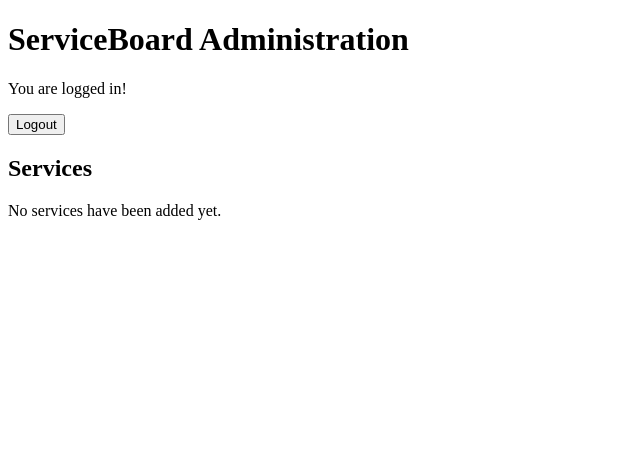
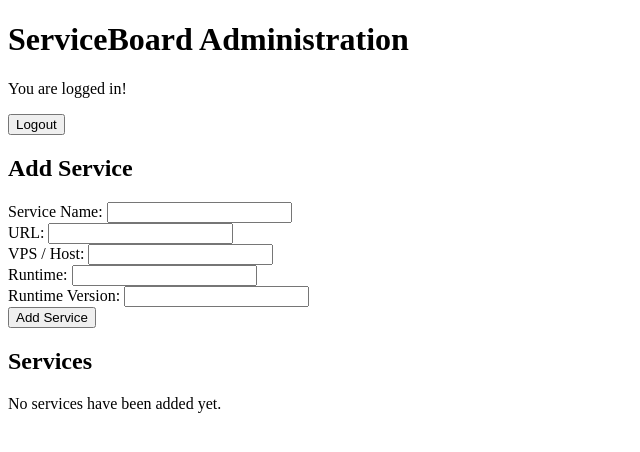
Before and after one commit to JoyfulReaper/ServiceBoard, a Flask app: page /admin in a window 1280 px wide. Shown: the top 452 px of the page, without its empty margins (0-640 px from the left). Run offline with Flask 3, Linux system fonts and the light colour scheme; the visitor is signed in with stand-in values (Sample User, id 1); data that the repository does not hold is empty; some libraries are stand-ins or nearby versions.

Commit message:
Add service creation to admin page
Add an authenticated form for creating services with required name and URL validation, plus optional host and runtime details. Display host and runtime metadata in the service list.

```diff
--- a/src/serviceboard/app.py
+++ b/src/serviceboard/app.py
@@ -1,6 +1,4 @@
 from flask import Flask, jsonify, request, redirect, render_template, session, url_for
-from wtforms.validators import optional
-
 from .auth import require_api_key, require_login
 from . import database
 import os
@@ -136,6 +134,36 @@ def delete_service(service_id):
 
     return {"error": "Service not found"}, 404
 
+@app.route("/admin/services", methods=["POST"])
+@require_login
+def admin_create_service():
+    name = request.form.get("name", "").strip()
+    url = request.form.get("url", "").strip()
+
+    host = request.form.get("host", "").strip() or None
+    runtime_name = request.form.get("runtime_name", "").strip() or None
+    runtime_version = request.form.get("runtime_version", "").strip() or None
+
+    if not name or not url:
+        return render_template("admin.html",
+                               services=database.get_services(),
+                               error="Service name and URL are required"), 400
+
+    if runtime_version and not runtime_name:
+        return render_template("admin.html",
+                               services=database.get_services(),
+                               error="Runtime name is required when specifying a version"), 400
+
+    database.create_service(
+        name,
+        url,
+        host,
+        runtime_name,
+        runtime_version
+    )
+
+    return redirect(url_for("admin"))
+
 @app.route("/login", methods=["GET", "POST"])
 def login():
     if session.get("authenticated"):
--- a/src/serviceboard/templates/admin.html
+++ b/src/serviceboard/templates/admin.html
@@ -16,6 +16,43 @@
         <button type="submit">Logout</button>
     </form>
 
+    <h2>Add Service</h2>
+
+    {% if error %}
+        <p role="alert">{{ error }}</p>
+    {% endif %}
+
+    <form method="POST" action="{{ url_for('admin_create_service') }}">
+        <input type="hidden" name="csrf_token" value="{{ csrf_token() }}">
+
+        <div>
+            <label for="name">Service Name:</label>
+            <input type="text" id="name" name="name" required>
+        </div>
+
+        <div>
+            <label for="url">URL:</label>
+            <input type="url" id="url" name="url" required>
+        </div>
+
+        <div>
+            <label for="host">VPS / Host:</label>
+            <input type="text" id="host" name="host">
+        </div>
+
+        <div>
+            <label for="runtime_name">Runtime:</label>
+            <input type="text" id="runtime_name" name="runtime_name">
+        </div>
+
+        <div>
+            <label for="runtime_version">Runtime Version:</label>
+            <input type="text" id="runtime_version" name="runtime_version">
+        </div>
+
+        <button type="submit">Add Service</button>
+    </form>
+
     <h2>Services</h2>
 
     {% if services %}
@@ -25,6 +62,20 @@
                     <strong>{{ service["name"] }}</strong>
                     <br>
                     {{ service["url"] }}
+
+                    {% if service["host"] %}
+                        <br>
+                        Host: {{ service["host"] }}
+                    {% endif %}
+
+                    {% if service["runtime_name"] %}
+                        <br>
+                        Runtime: {{ service["runtime_name"] }}
+
+                        {% if service["runtime_version"] %}
+                            {{ service["runtime_version"] }}
+                        {% endif %}
+                    {% endif %}
                 </li>
             {% endfor %}
         </ul>
```
